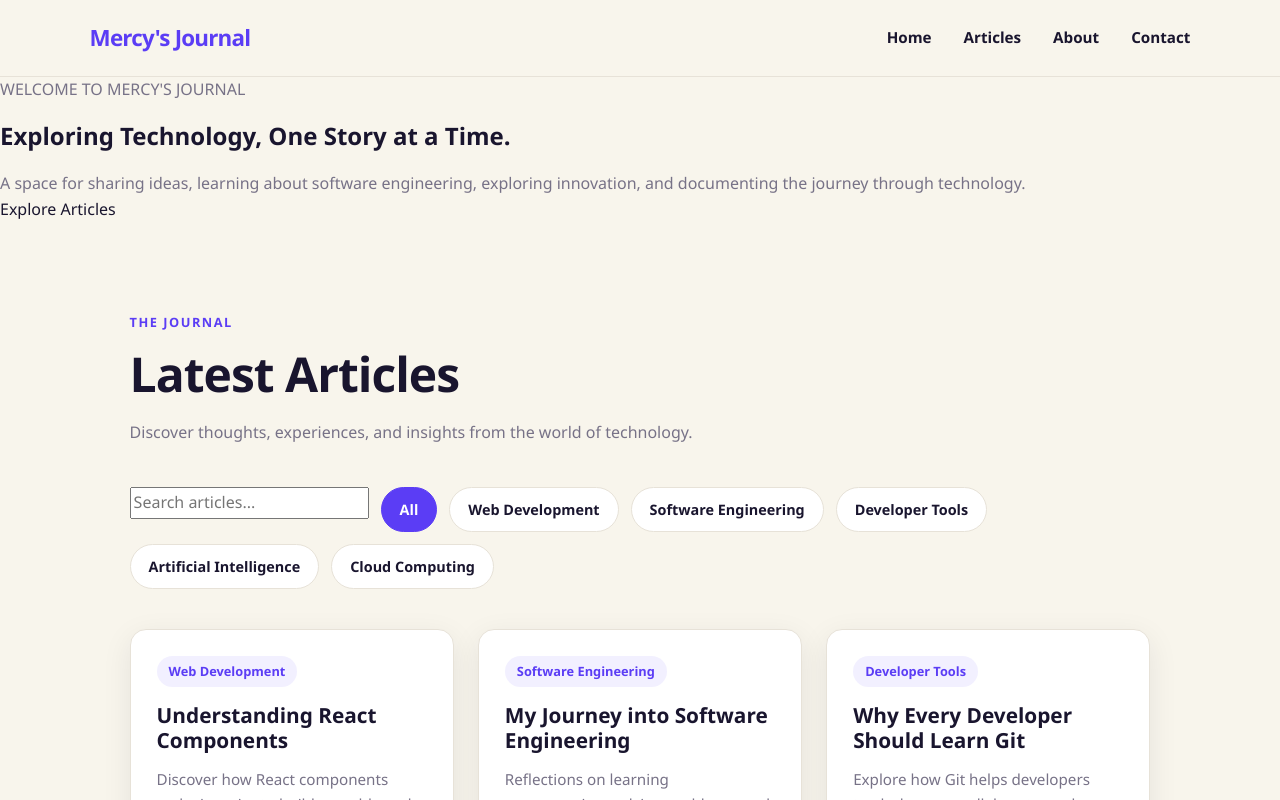
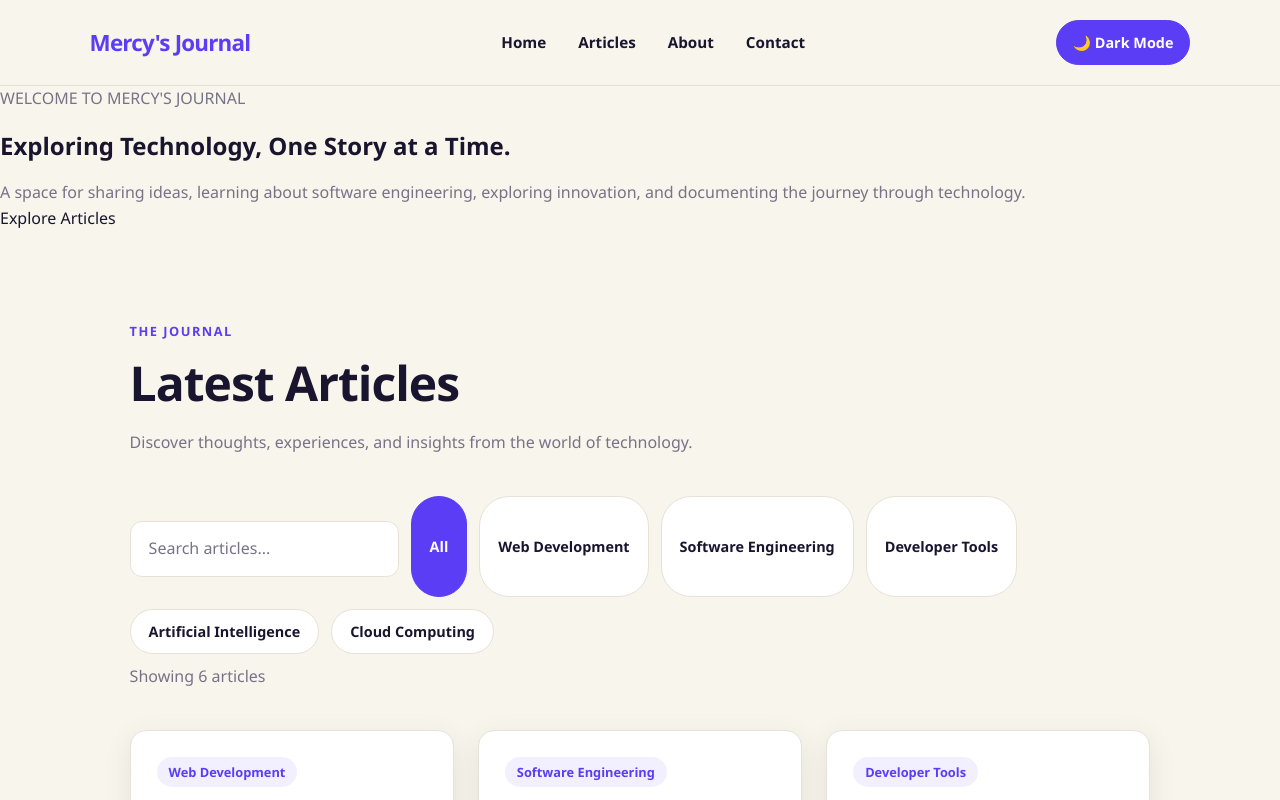
Before and after one commit to mercykimutaicom-spec/personal-blog-homepage, a React (Vite) app: page / in a window 1280 px wide. Shown: the top 800 px of the page. Built offline with nearby package versions, Linux system fonts and the light colour scheme.

Commit message:
Add dark mode, animations, and UI enhancements

```diff
--- a/src/App.css
+++ b/src/App.css
@@ -242,7 +242,6 @@ footer > p {
   gap: 24px;
   margin-top: 40px;
 }
-
 .blog-card {
   background: var(--surface);
   border: 1px solid var(--border);
@@ -252,11 +251,12 @@ footer > p {
   transition:
     transform 0.3s ease,
     box-shadow 0.3s ease;
+  animation: fadeInUp 1s ease both;
 }
 
 .blog-card:hover {
-  transform: translateY(-6px);
-  box-shadow: 0 14px 35px rgba(25, 21, 46, 0.12);
+  transform: translateY(-8px) scale(1.02);
+  box-shadow: 0 18px 40px rgba(25, 21, 46, 0.16);
 }
 
 .blog-card-content {
@@ -353,3 +353,136 @@ footer > p {
   outline: 3px solid var(--accent);
   outline-offset: 3px;
 }
+
+/* ========================================
+   BLOG SEARCH BAR
+======================================== */
+
+.blog-search {
+  margin-top: 25px;
+  margin-bottom: 20px;
+  max-width: 500px;
+}
+
+.blog-search input {
+  width: 100%;
+  padding: 14px 18px;
+  border: 1px solid var(--border);
+  border-radius: 12px;
+  background: var(--surface);
+  color: var(--text);
+  font-size: 1rem;
+  outline: none;
+  transition:
+    border-color 0.25s ease,
+    box-shadow 0.25s ease;
+}
+
+.blog-search input::placeholder {
+  color: var(--text-muted);
+}
+
+.blog-search input:focus {
+  border-color: var(--primary);
+  box-shadow: 0 0 0 3px rgba(91, 61, 245, 0.12);
+}
+/* ========================================
+   DARK MODE TOGGLE BUTTON
+======================================== */
+
+.theme-toggle {
+  background: var(--primary);
+  color: #ffffff;
+  border: 1px solid var(--primary);
+  padding: 10px 16px;
+  border-radius: 30px;
+  font-size: 0.9rem;
+  font-weight: 600;
+  cursor: pointer;
+  transition:
+    background 0.3s ease,
+    transform 0.3s ease;
+}
+
+.theme-toggle:hover {
+  background: var(--primary-dark);
+  transform: translateY(-2px);
+}
+
+.theme-toggle:focus-visible {
+  outline: 3px solid var(--accent);
+  outline-offset: 3px;
+}
+/* Dark mode footer */
+.dark-mode footer {
+  background: var(--surface);
+  color: var(--text);
+  border-top: 1px solid var(--border);
+}
+
+.dark-mode footer p {
+  color: var(--text-muted);
+}
+
+.dark-mode footer h2 {
+  color: var(--accent);
+}
+
+.dark-mode footer a {
+  color: var(--text);
+}
+
+.dark-mode footer a:hover {
+  color: var(--accent);
+}
+/* ========================================
+   BLOG CARD ENTRANCE ANIMATION
+======================================== */
+
+@keyframes fadeInUp {
+  from {
+    opacity: 0;
+  }
+
+  to {
+    opacity: 1;
+  }
+}
+
+.blog-card {
+  animation: fadeInUp 1.5s ease-out both;
+}
+
+.blog-card:nth-child(2) {
+  animation-delay: 0.3s;
+}
+
+.blog-card:nth-child(3) {
+  animation-delay: 0.6s;
+}
+
+.blog-card:nth-child(4) {
+  animation-delay: 0.9s;
+}
+
+.blog-card:nth-child(5) {
+  animation-delay: 1.2s;
+}
+
+.blog-card:nth-child(6) {
+  animation-delay: 1.5s;
+}
+/* ========================================
+   REDUCED MOTION ACCESSIBILITY
+======================================== */
+
+@media (prefers-reduced-motion: reduce) {
+  *,
+  *::before,
+  *::after {
+    animation-duration: 0.01ms !important;
+    animation-iteration-count: 1 !important;
+    scroll-behavior: auto !important;
+    transition-duration: 0.01ms !important;
+  }
+}
--- a/src/App.jsx
+++ b/src/App.jsx
@@ -1,14 +1,16 @@
-
-import Header from './components/Header'
-import Hero from './components/Hero'
-import BlogList from './components/BlogList'
-import About from './components/About'
-import Footer from './components/Footer'
+import { useState } from "react";
+import Header from "./components/Header";
+import Hero from "./components/Hero";
+import BlogList from "./components/BlogList";
+import About from "./components/About";
+import Footer from "./components/Footer";
 
 function App() {
+  const [isDarkMode, setIsDarkMode] = useState(false);
+
   return (
-    <>
-      <Header />
+    <div className={isDarkMode ? "dark-mode" : "light-mode"}>
+      <Header isDarkMode={isDarkMode} setIsDarkMode={setIsDarkMode} />
 
       <main>
         <Hero />
@@ -17,8 +19,8 @@ function App() {
       </main>
 
       <Footer />
-    </>
-  )
+    </div>
+  );
 }
 
-export default App
+export default App;
--- a/src/components/BlogList.jsx
+++ b/src/components/BlogList.jsx
@@ -56,6 +56,10 @@ function BlogList() {
           </button>
         ))}
       </div>
+      <p className="results-count" aria-live="polite">
+        Showing {filteredPosts.length}{" "}
+        {filteredPosts.length === 1 ? "article" : "articles"}
+      </p>
 
       {/* Display all articles matching the selected category */}
       {filteredPosts.length > 0 ? (
--- a/src/components/Header.jsx
+++ b/src/components/Header.jsx
@@ -1,19 +1,37 @@
-
-function Header() {
+function Header({ isDarkMode, setIsDarkMode }) {
   return (
     <header>
       <nav aria-label="Main navigation">
         <a href="#home">Mercy's Journal</a>
 
         <ul>
-          <li><a href="#home">Home</a></li>
-          <li><a href="#articles">Articles</a></li>
-          <li><a href="#about">About</a></li>
-          <li><a href="#contact">Contact</a></li>
+          <li>
+            <a href="#home">Home</a>
+          </li>
+          <li>
+            <a href="#articles">Articles</a>
+          </li>
+          <li>
+            <a href="#about">About</a>
+          </li>
+          <li>
+            <a href="#contact">Contact</a>
+          </li>
         </ul>
+
+        <button
+          type="button"
+          className="theme-toggle"
+          onClick={() => setIsDarkMode(!isDarkMode)}
+          aria-label={
+            isDarkMode ? "Switch to light mode" : "Switch to dark mode"
+          }
+        >
+          {isDarkMode ? "☀️ Light Mode" : "🌙 Dark Mode"}
+        </button>
       </nav>
     </header>
-  )
+  );
 }
 
-export default Header
+export default Header;
--- a/src/index.css
+++ b/src/index.css
@@ -13,6 +13,28 @@
   --text: #19152e;
   --text-muted: #777287;
   --border: #e7e2d8;
+  /* ========================================
+   DARK MODE COLOUR THEME
+======================================== */
+
+  .dark-mode {
+    --bg: #19152e;
+    --surface: #29243f;
+    --primary: #8b78ff;
+    --primary-dark: #6b54e8;
+    --accent: #c6ff3d;
+    --text: #f8f5ec;
+    --text-muted: #c0bbcf;
+    --border: #403956;
+
+    background: var(--bg);
+    color: var(--text);
+  }
+
+  .light-mode {
+    background: var(--bg);
+    color: var(--text);
+  }
 
   /* Typography */
   --sans: "Segoe UI", Roboto, Arial, sans-serif;
@@ -46,6 +68,11 @@ body {
   margin: 0;
   min-width: 320px;
   min-height: 100vh;
+  background: var(--bg);
+  color: var(--text);
+  transition:
+    background-color 0.3s ease,
+    color 0.3s ease;
 }
 
 /* Main React container */
```
